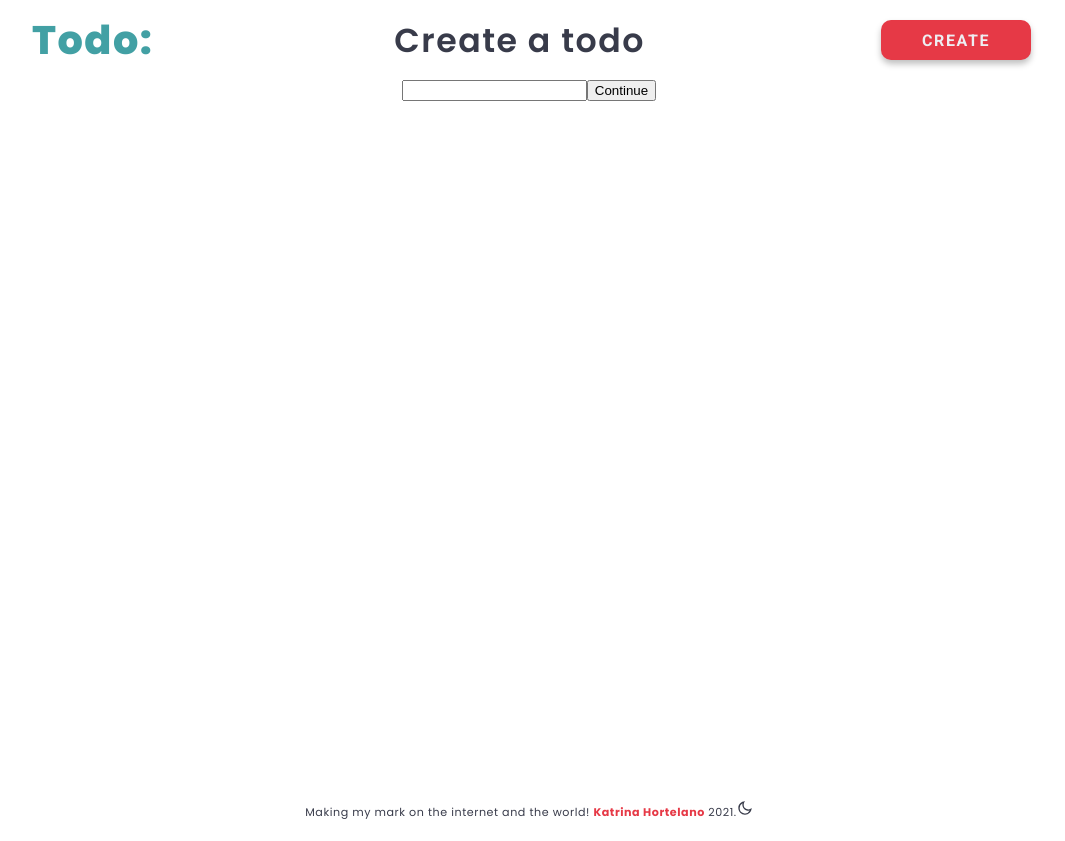
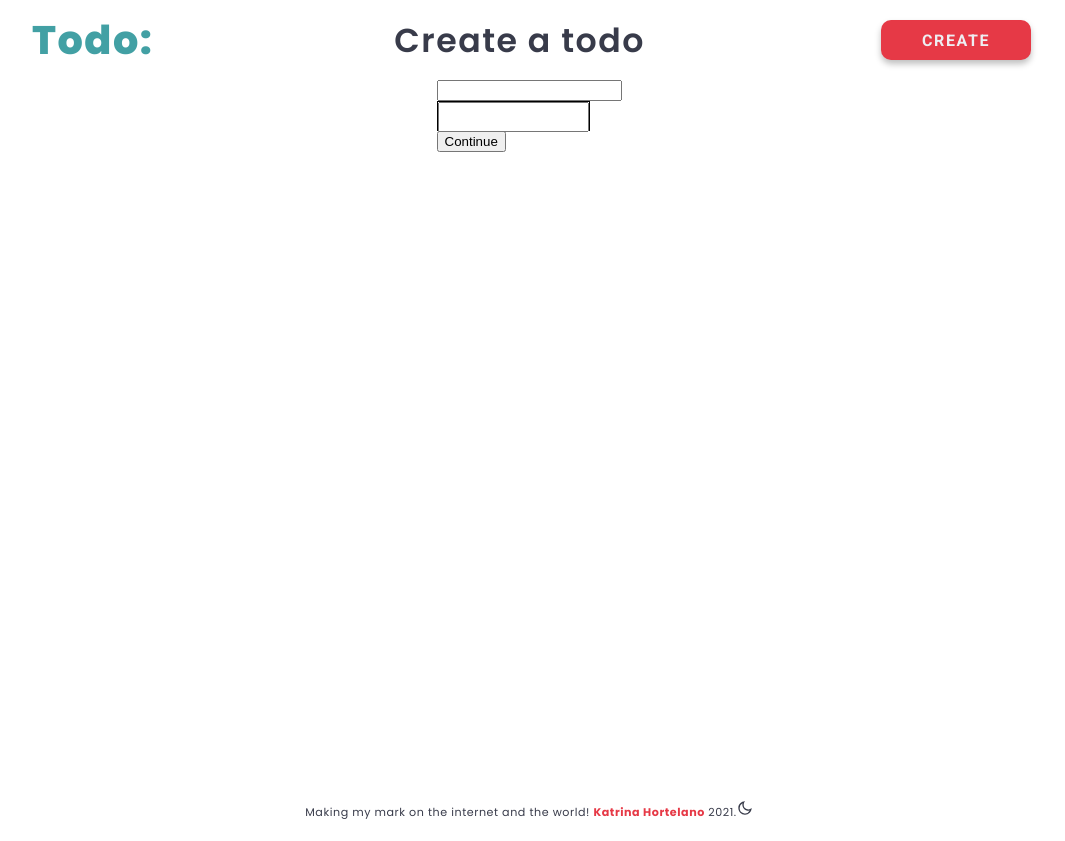
Before and after one commit to kathortelano/todos-project, a Next.js app: page /create in a window 1280 px wide. Shown: the whole page, without its empty margins (111-1176 px from the left). Built offline with nearby package versions, Linux system fonts and the light colour scheme.

Commit message:
feat: basic functionality of forms

```diff
--- a/components/Layout.js
+++ b/components/Layout.js
@@ -4,7 +4,6 @@ import Head from 'next/head'
 import Nav from './Nav'
 import {RiSunLine, RiMoonLine} from 'react-icons/ri'
 import { useGlobalStore } from '../util/StoreAPI'
-import { useState} from 'react'
 
 import styles from './styles/Layout.module.scss';
 
--- a/pages/create.js
+++ b/pages/create.js
@@ -1,17 +1,20 @@
-import { useCallback, useState } from 'react';
+import { useCallback, useEffect, useState } from 'react';
 import Layout from '../components/Layout'
 import { useForm } from 'react-hook-form';
 import { RiArrowLeftLine, RiCheckLine, RiCheckboxBlankLine} from 'react-icons/ri'
 
 export default function Create() {
     const [step, setStep] = useState(1);
-    const [data, setData] = useState({title: '', tasks: []});
+    const [data, setData] = useState({title: '', tags: [], tasks: []});
 
-    const {handleSubmit, register, reset} = useForm();
+    const {handleSubmit, register, reset, watch} = useForm();
+    const tags = watch('tags') || '';
+    const [tagsList, setTagsList] = useState([])
 
     const onSubmit1 = ({title}) => {
         setData(prev => {
             prev.title = title
+            prev.tags = tagsList
             return prev
         })
 
@@ -27,15 +30,46 @@ export default function Create() {
         reset('task');
     }
 
+    const separateTags = (string) => {
+        const trigger = /\,|\s/g;
+        const array = string.split(trigger).filter(tag => {
+           return tag !== ''
+        });
+
+        setTagsList(array);
+    }
+
+
     const commit = () => {
         console.log(data)
     }
+
+    useEffect(() => {
+        separateTags(tags)
+    },[tags])
 
     return <Layout page='Create a todo'>
         {step === 2 ? <RiArrowLeftLine onClick={() => setStep(1)}/> : null}
         {step === 1 ? <div>
             <form onSubmit={handleSubmit(onSubmit1)}>
-                <input name='title' ref={register} defaultValue={data.title}/>
+            <div style={{display: 'flex', flexDirection: 'column'}}>
+            <input name='title' ref={register} defaultValue={data.title}/>
+                <label style={{border: '1px solid black', position: 'relative', minHeight: '30px', maxWidth: '153px', width: '100%'}}>
+                <input name='tags' ref={register} style={{opacity: 1, position: 'absolute', minHeight: '30px', maxWidth: '153px', width: '100%'}} defaultValue={data.tags.join()}/>
+                <ul style={{
+                    width: 'inherit',
+                    display: 'flex',
+                    flexFlow: 'row wrap',
+                    margin: 'unset',
+                    listStyle:' none',
+                    padding: 'unset'}}>
+                {tagsList.map((tag, i)=>{
+                    return <li key={i} style={{border: '1px solid black', marginRight: '5px'}}>#{tag}</li>
+                })}
+                </ul>
+                </label>
+            </div>
+
                 <button type='submit'>Continue</button>
             </form>
 
@@ -52,7 +86,6 @@ export default function Create() {
                     return <li key={i}>{completed ? <RiCheckLine/> : <RiCheckboxBlankLine/>} {task}</li>
 
 
-
                 })}</div>)
             }
 
```
